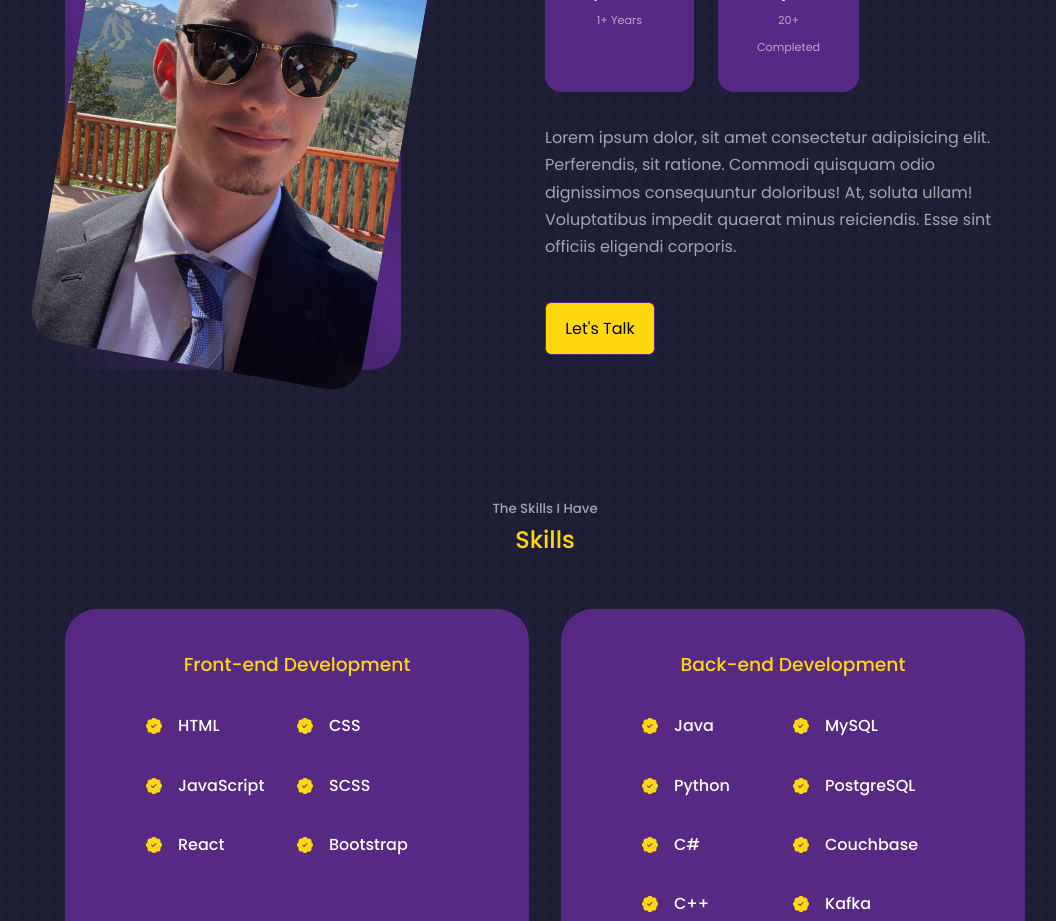
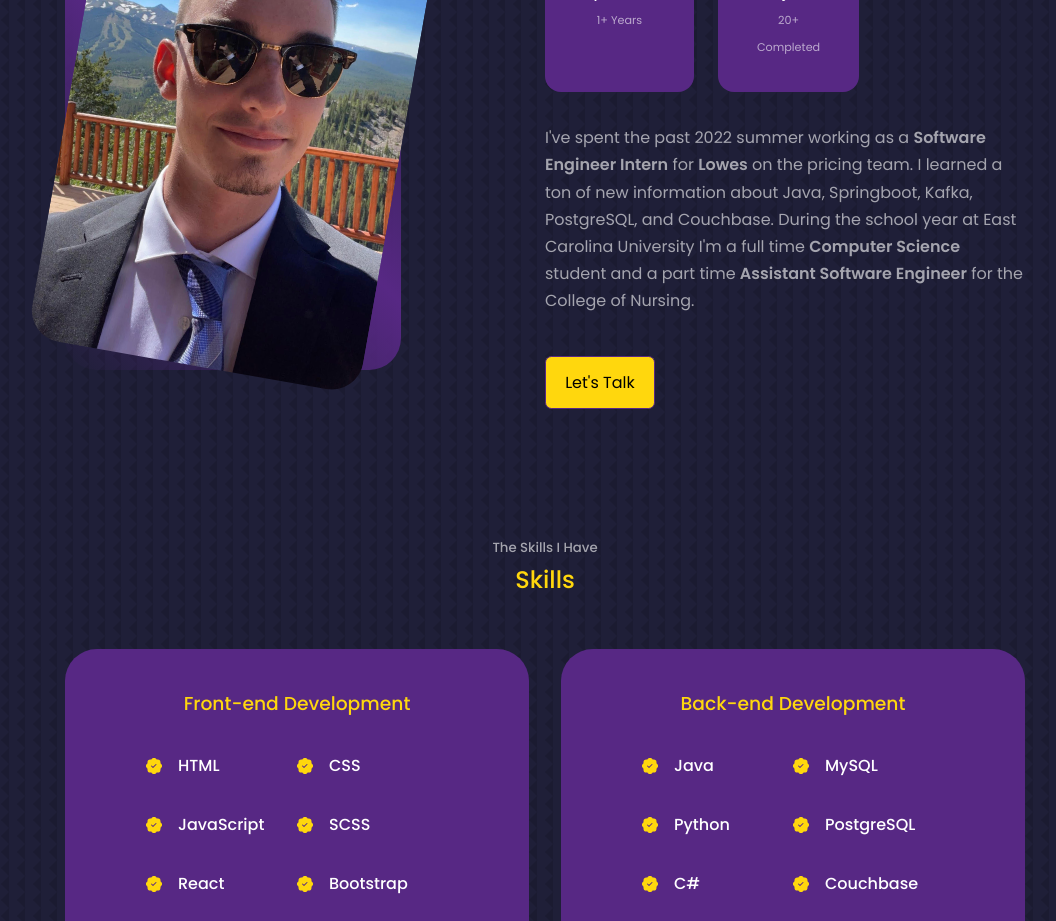
Before and after one commit to Owen-Senowitz/React-Portfolio-Website, a React (Create React App) app: page / in a window 1280 px wide. Shown: the part 900-1821 px from the top of the page, without its empty margins (95-1151 px from the left). Built offline with nearby package versions, Linux system fonts and the light colour scheme.

Commit message:
about me paragraph

```diff
--- a/src/components/about/About.jsx
+++ b/src/components/about/About.jsx
@@ -29,9 +29,11 @@ const About = () => {
               <small>20+ Completed</small>
             </article>
           </div>
-          <p>
-            Lorem ipsum dolor, sit amet consectetur adipisicing elit. Perferendis, sit ratione. Commodi quisquam odio dignissimos consequuntur doloribus! At, soluta ullam! Voluptatibus impedit quaerat minus reiciendis. Esse sint officiis eligendi corporis.
-          </p>
+            <p>
+              I've spent the past 2022 summer working as a <b>Software Engineer Intern</b> for <b>Lowes</b> on the pricing team.
+              I learned a ton of new information about Java, Springboot, Kafka, PostgreSQL, and Couchbase.
+              During the school year at East Carolina University I'm a full time <b>Computer Science</b> student and a part time <b>Assistant Software Engineer</b> for the College of Nursing.
+            </p>
           <a href="#contact" className='btn btn-primary'>Let's Talk</a>
         </div>
       </div>
```
